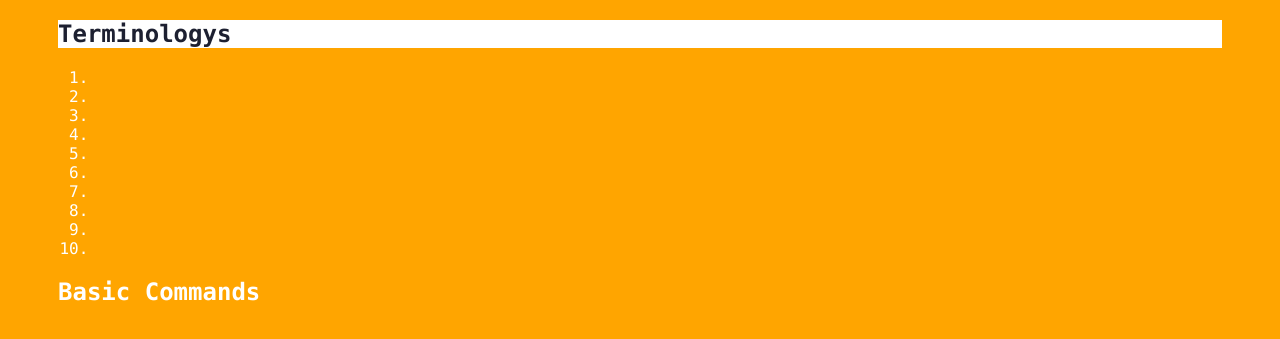
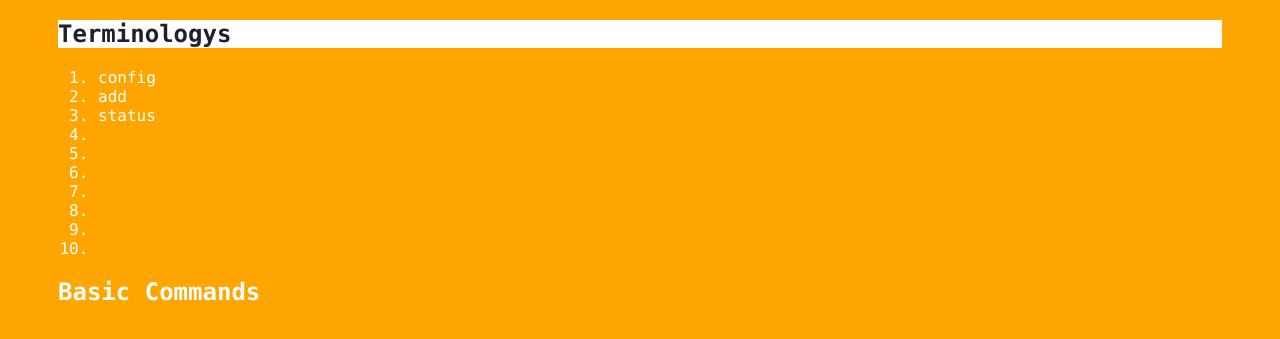
Before and after one commit to MichaelMENG/git_learning, a plain HTML site: page index.html in a window 1280 px wide. Both pictures are taken after a click on the element "Terminologys". Shown: the part 225-564 px from the top of the page. Drawn offline with Linux system fonts and the light colour scheme.

Commit message:
update index.html

```diff
--- a/index.html
+++ b/index.html
@@ -14,9 +14,9 @@
         <div class="accordion"><h1>Terminologys</h1></div>
             <div class="panel">
                 <ol>
-                    <li></li>
-                    <li></li>
-                    <li></li>
+                    <li>config</li>
+                    <li>add</li>
+                    <li>status</li>
                     <li></li>
                     <li></li>
                     <li></li>
```
Also changed, not shown: 1 other file.
